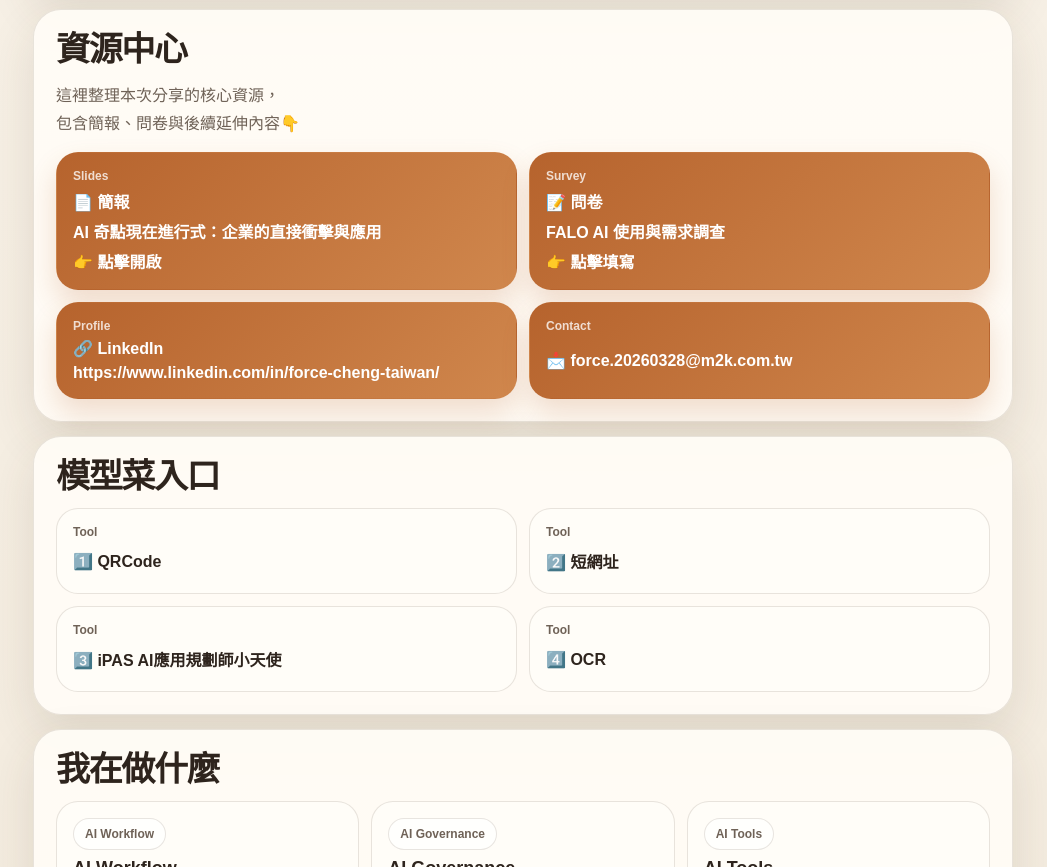
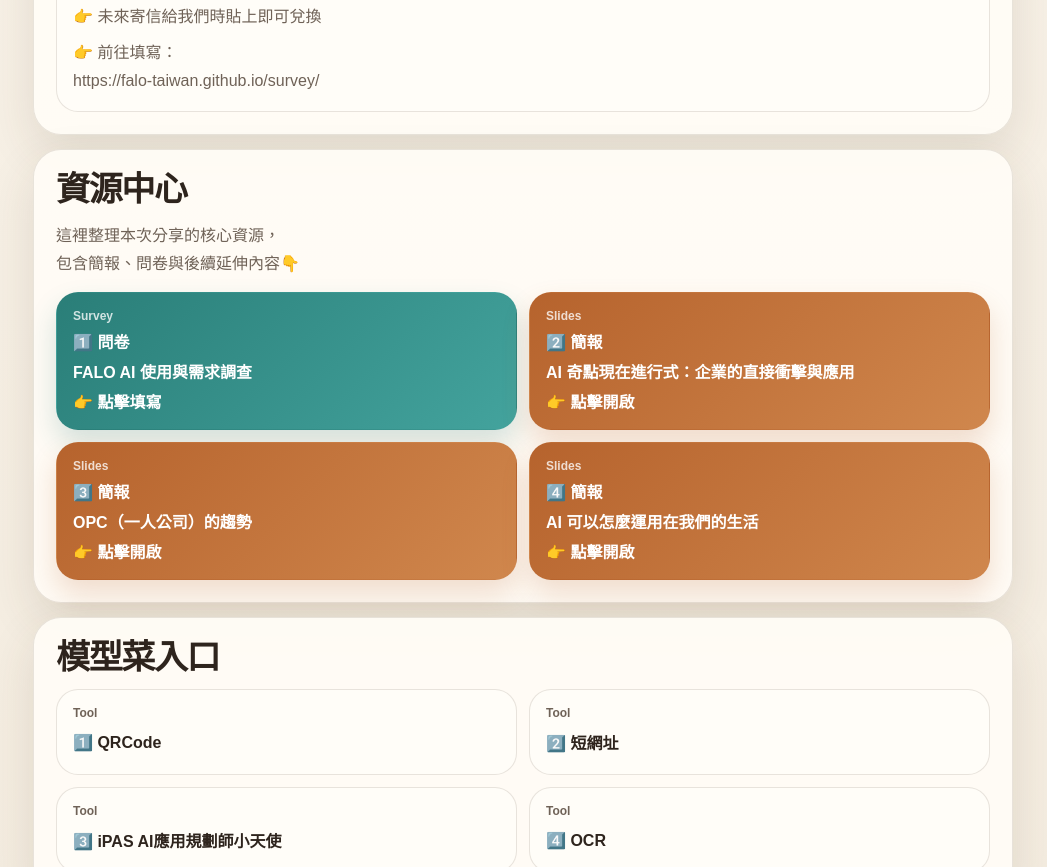
Before and after one commit to falo-taiwan/force, a plain HTML site: page index.html in a window 1280 px wide. Shown: the part 1312-2179 px from the top of the page, without its empty margins (117-1164 px from the left). Drawn offline with Linux system fonts and the light colour scheme.

Commit message:
Add files via upload

```diff
--- a/index.html
+++ b/index.html
@@ -156,6 +156,11 @@
       box-shadow: 0 14px 28px rgba(182, 99, 45, 0.2);
     }
 
+    .button-grid a:first-child {
+      background: linear-gradient(135deg, #2a7e78, #43a39d);
+      box-shadow: 0 14px 28px rgba(42, 126, 120, 0.2);
+    }
+
     .tool-grid {
       display: grid;
       gap: 12px;
@@ -215,7 +220,9 @@
         <div class="eyebrow">Force Landing v0.1</div>
         <h1>Force Cheng</h1>
         <div class="hero-lead">AI × Audit × Workflow</div>
-        <p class="copy">幫你把 AI 變成可用的系統。從導入理解、治理框架到實作流程，讓團隊可以真的拿來用。</p>
+        <p class="copy">幫您把 AI 變成可用的系統。從導入理解、治理框架到實作流程，讓團隊可以真的拿來用。</p>
+        <p class="copy">🔗 LinkedIn<br><a href="https://www.linkedin.com/in/force-cheng-taiwan/" target="_blank">https://www.linkedin.com/in/force-cheng-taiwan/</a></p>
+        <p class="copy">📩 Email<br><a href="mailto:force.20260328@m2k.com.tw">force.20260328@m2k.com.tw</a></p>
       </section>
 
       <section class="panel">
@@ -257,26 +264,29 @@
         <h2>資源中心</h2>
         <p class="copy">這裡整理本次分享的核心資源，<br>包含簡報、問卷與後續延伸內容👇</p>
         <div class="button-grid">
+          <a href="https://falo-taiwan.github.io/survey/" target="_blank">
+            <span class="action-meta">Survey</span>
+            <span>1️⃣ 問卷</span>
+            <span>FALO AI 使用與需求調查</span>
+            <span>👉 點擊填寫</span>
+          </a>
           <a href="https://drive.google.com/file/d/1N3ixfRBtP1Iej6Ga1AYT7zLMlG_RuBH5/view?usp=sharing" target="_blank">
             <span class="action-meta">Slides</span>
-            <span>📄 簡報</span>
+            <span>2️⃣ 簡報</span>
             <span>AI 奇點現在進行式：企業的直接衝擊與應用</span>
             <span>👉 點擊開啟</span>
           </a>
-          <a href="https://falo-taiwan.github.io/survey/" target="_blank">
-            <span class="action-meta">Survey</span>
-            <span>📝 問卷</span>
-            <span>FALO AI 使用與需求調查</span>
-            <span>👉 點擊填寫</span>
+          <a href="https://drive.google.com/file/d/1kfnv92mATpg8iUDNOUvYOvR04x39refU/view?usp=sharing" target="_blank">
+            <span class="action-meta">Slides</span>
+            <span>3️⃣ 簡報</span>
+            <span>OPC（一人公司）的趨勢</span>
+            <span>👉 點擊開啟</span>
           </a>
-          <a href="https://www.linkedin.com/in/force-cheng-taiwan/" target="_blank">
-            <span class="action-meta">Profile</span>
-            <span>🔗 LinkedIn</span>
-            <span>https://www.linkedin.com/in/force-cheng-taiwan/</span>
-          </a>
-          <a href="mailto:force.20260328@m2k.com.tw">
-            <span class="action-meta">Contact</span>
-            <span>📩 force.20260328@m2k.com.tw</span>
+          <a href="https://drive.google.com/file/d/1NPPl5RLz6YA-JcYJ-dDprnfUEQME2efm/view?usp=sharing" target="_blank">
+            <span class="action-meta">Slides</span>
+            <span>4️⃣ 簡報</span>
+            <span>AI 可以怎麼運用在我們的生活</span>
+            <span>👉 點擊開啟</span>
           </a>
         </div>
       </section>
```
